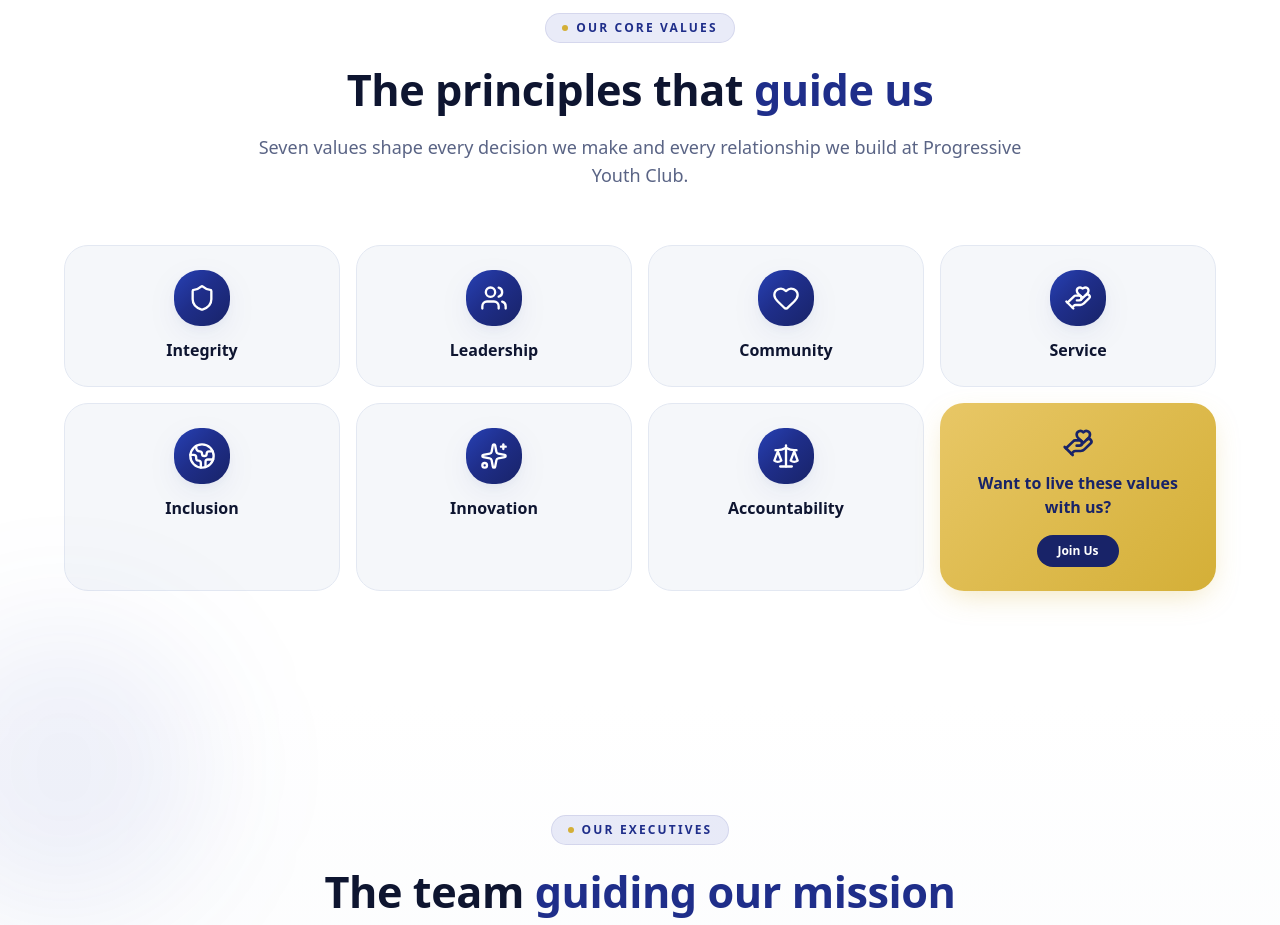
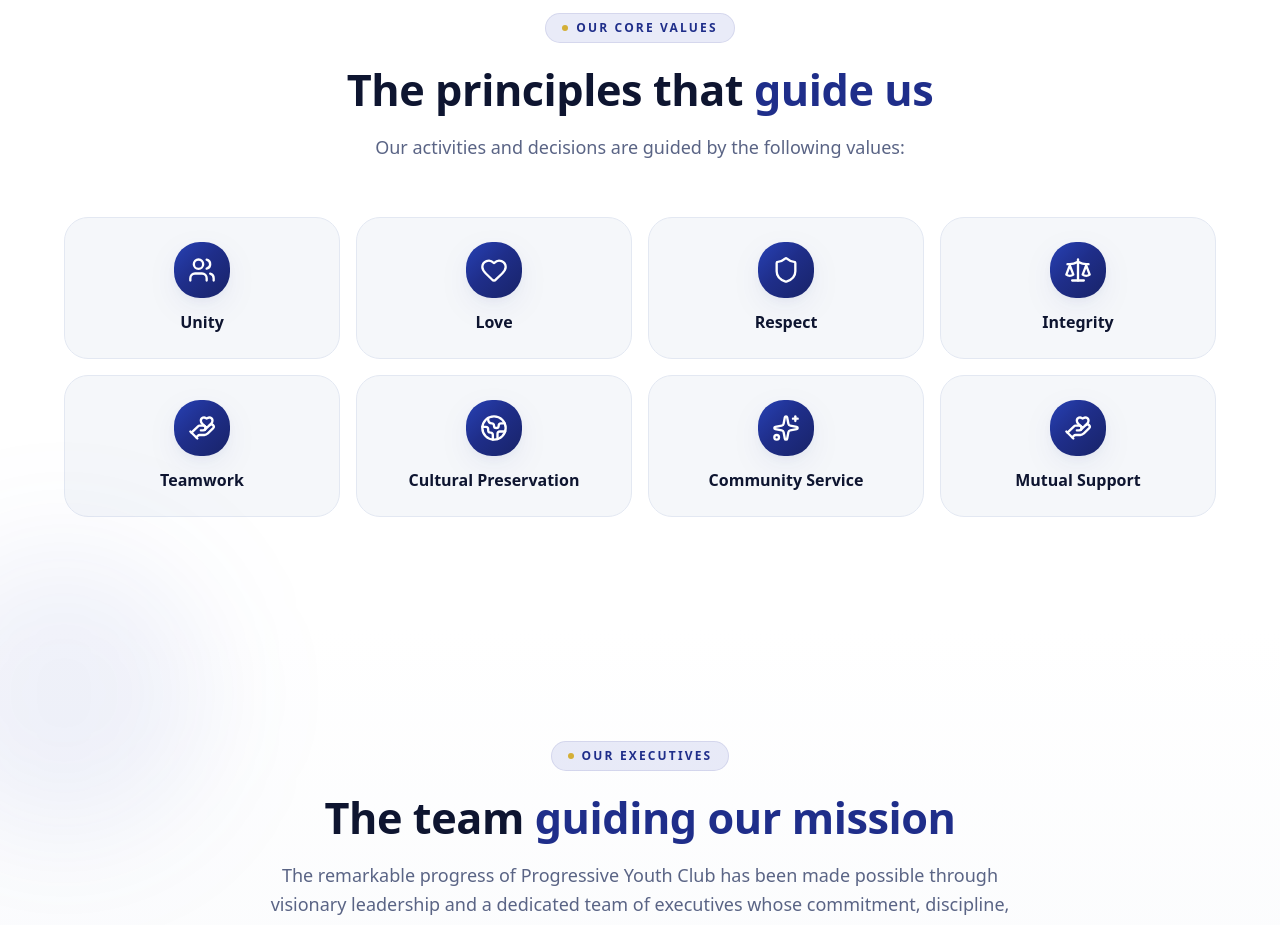
Before and after one commit to lilromeo2290/PYC, a Next.js app: page / in a window 1280 px wide. Shown: the part 5880-6805 px from the top of the page. Built offline with nearby package versions, Linux system fonts and the light colour scheme.

Commit message:
content: update Core Values with 8 user-specified values (Unity, Love, Respect, Integrity, Teamwork, Cultural Preservation, Community Service, Mutual Support)

```diff
--- a/src/components/pyc/about.tsx
+++ b/src/components/pyc/about.tsx
@@ -39,13 +39,14 @@
   "https://images.unsplash.com/photo-1493225457124-a3eb161ffa5f?auto=format&fit=crop&w=1100&q=80";
 
 const VALUES = [
-  { icon: Shield, label: "Integrity" },
-  { icon: Users, label: "Leadership" },
-  { icon: Heart, label: "Community" },
-  { icon: HandHeart, label: "Service" },
-  { icon: Globe2, label: "Inclusion" },
-  { icon: Sparkles, label: "Innovation" },
-  { icon: Scale, label: "Accountability" },
+  { icon: Users, label: "Unity" },
+  { icon: Heart, label: "Love" },
+  { icon: Shield, label: "Respect" },
+  { icon: Scale, label: "Integrity" },
+  { icon: HandHeart, label: "Teamwork" },
+  { icon: Globe2, label: "Cultural Preservation" },
+  { icon: Sparkles, label: "Community Service" },
+  { icon: HandHeart, label: "Mutual Support" },
 ];
 
 const LEADERSHIP_QUALITIES = [
@@ -620,8 +621,7 @@
             The principles that <span className="text-brand">guide us</span>
           </h2>
           <p className="mt-4 text-lg text-[#5A6485]">
-            Seven values shape every decision we make and every relationship we
-            build at Progressive Youth Club.
+            Our activities and decisions are guided by the following values:
           </p>
         </div>
 
@@ -639,20 +639,6 @@
               </span>
             </div>
           ))}
-
-          {/* CTA tile to fill the 8th grid slot */}
-          <div className="reveal reveal-delay-4 group flex flex-col items-center justify-center gap-3 rounded-3xl gold-gradient p-6 text-center shadow-gold transition-all hover:-translate-y-1">
-            <HandHeart className="size-8 text-[#182368]" />
-            <span className="font-display text-base font-bold text-[#182368]">
-              Want to live these values with us?
-            </span>
-            <a
-              href="#volunteer"
-              className="mt-1 inline-flex items-center gap-1.5 rounded-full bg-[#182368] px-5 py-2 text-xs font-bold text-white hover:bg-[#0E1530] transition-colors"
-            >
-              Join Us
-            </a>
-          </div>
         </div>
       </div>
     </div>
```
